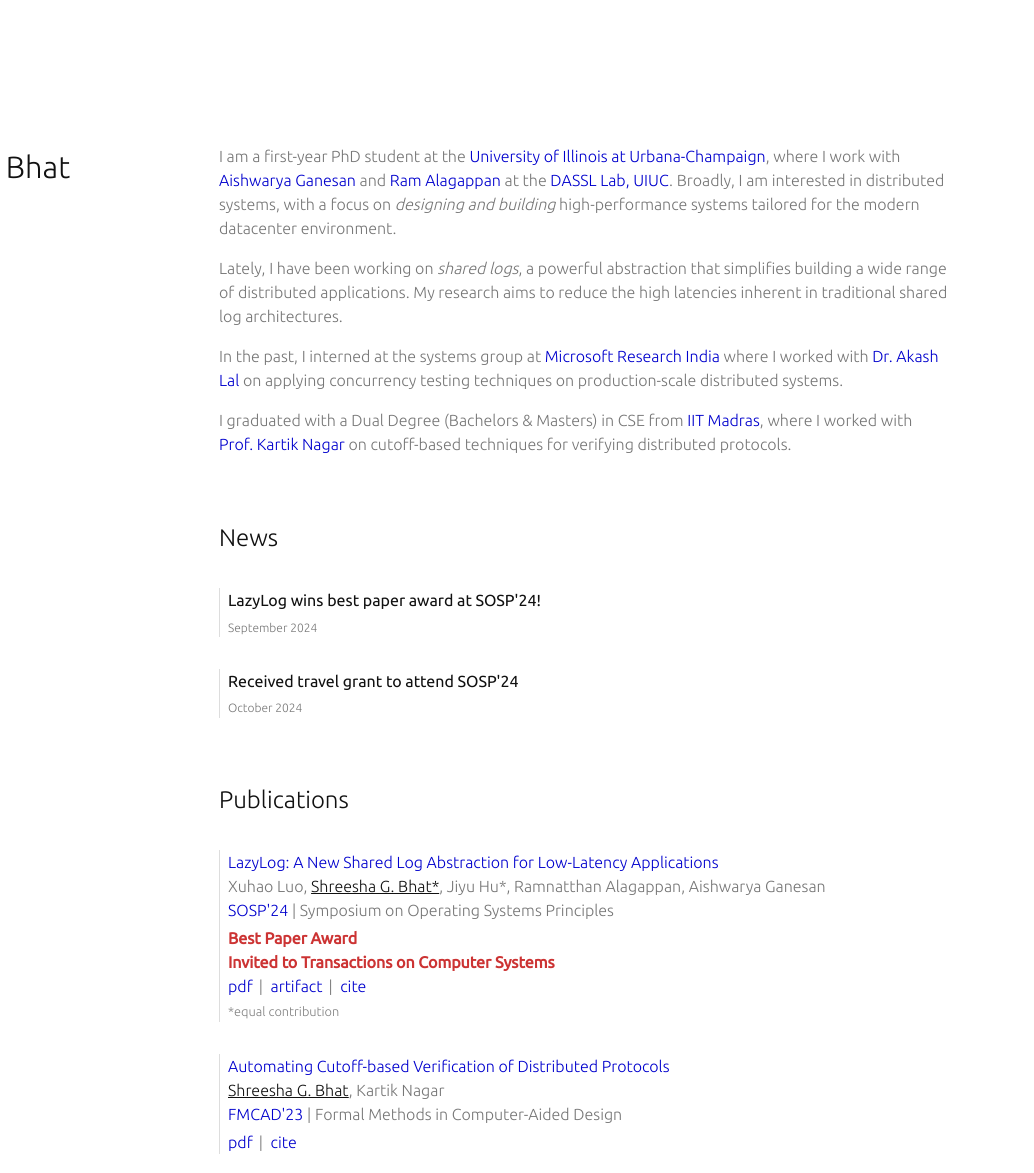
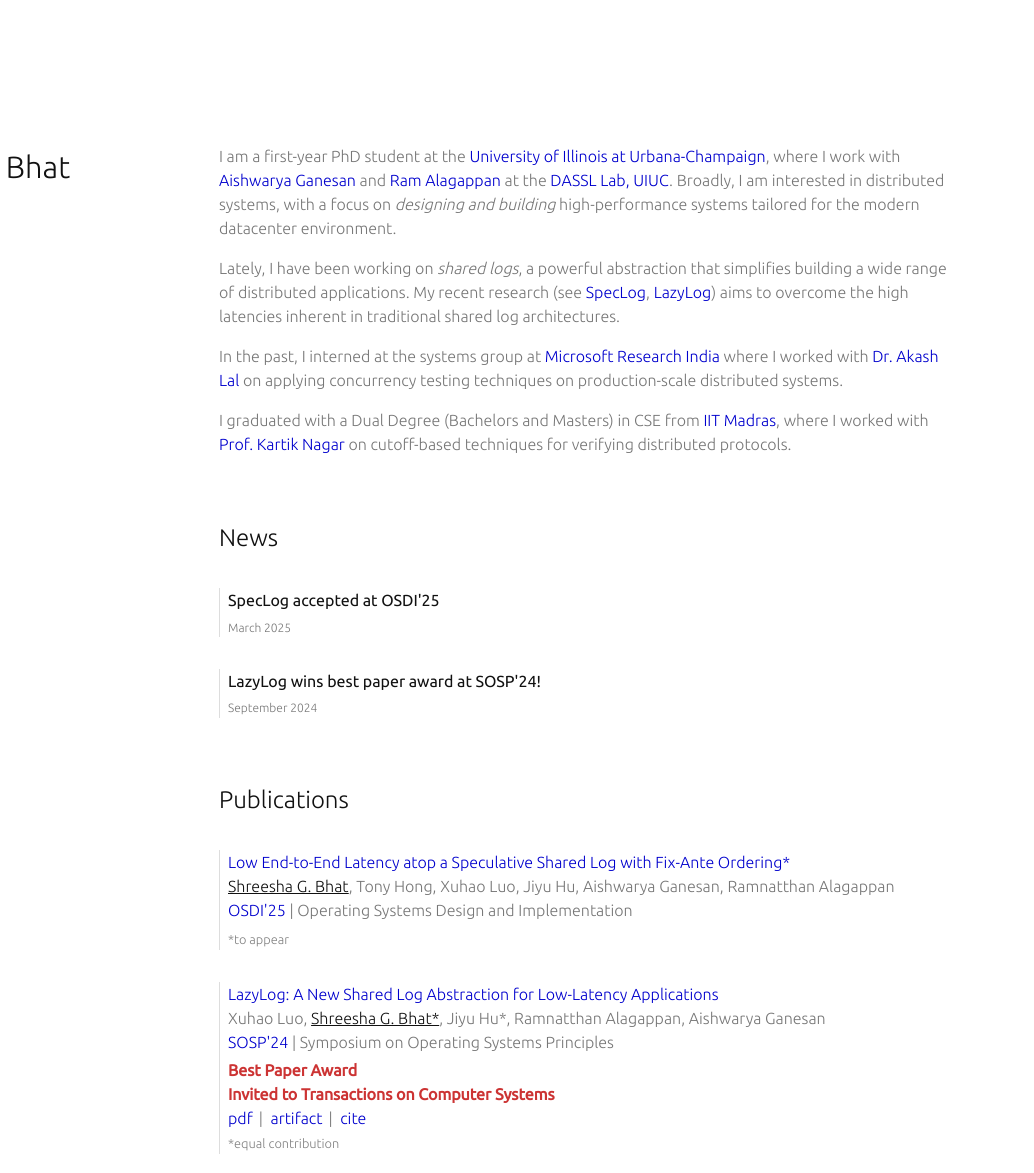
Before and after one commit to shreesha00/shreesha00.github.io, a plain HTML site: page index.html in a window 1280 px wide. Shown: the top 1173 px of the page, 246-1280 px from the left. Drawn offline with nearby package versions, Linux system fonts and the light colour scheme.

Commit message:
updated cv, added osdi

```diff
--- a/index.html
+++ b/index.html
@@ -42,12 +42,19 @@
             </div>
             <div class="col-md-8 pt-5 about">
                 <p>I am a first-year PhD student at the <a href="https://cs.illinois.edu/">University of Illinois at Urbana-Champaign</a>, where I work with <a href="https://aishwaryaganesan.github.io/">Aishwarya Ganesan</a> and <a href="https://ramalagappan.github.io/">Ram Alagappan</a> at the <a href="https://dassl-uiuc.github.io/">DASSL Lab, UIUC</a>. Broadly, I am interested in distributed systems, with a focus on <em>designing and building</em> high-performance systems tailored for the modern datacenter environment. </p>
-                <p>Lately, I have been working on <em>shared logs</em>, a powerful abstraction that simplifies building a wide range of distributed applications. My research aims to reduce the high latencies inherent in traditional shared log architectures.</p>
+                <p>Lately, I have been working on <em>shared logs</em>, a powerful abstraction that simplifies building a wide range of distributed applications. My recent research (see <a href="#speclog">SpecLog</a>, <a href="#lazylog">LazyLog</a>) aims to overcome the high latencies inherent in traditional shared log architectures.</p>
                 <p>In the past, I interned at the systems group at <a href="https://www.microsoft.com/en-us/research/lab/microsoft-research-india/">Microsoft Research India</a> where I worked with <a href="https://www.microsoft.com/en-us/research/people/akashl/">Dr. Akash Lal</a> on applying concurrency testing techniques on production-scale distributed systems. </p>
-                <p>I graduated with a Dual Degree (Bachelors &amp; Masters) in CSE from <a href="http://www.cse.iitm.ac.in/">IIT Madras</a>, where I worked with <a href="https://kartiknagar.github.io/">Prof. Kartik Nagar</a> on cutoff-based techniques for verifying distributed protocols.</p>
+                <p>I graduated with a Dual Degree (Bachelors and Masters) in CSE from <a href="http://www.cse.iitm.ac.in/">IIT Madras</a>, where I worked with <a href="https://kartiknagar.github.io/">Prof. Kartik Nagar</a> on cutoff-based techniques for verifying distributed protocols.</p>
 
                 <!-- News Section -->
                 <p class="header pt-5">News</p>
+
+                <div class="py-2">
+                    <div class="news-item my-2 pl-2">
+                        <span class="news-title">SpecLog accepted at OSDI'25</span>
+                        <span class="date">March 2025</span>
+                    </div>
+                </div>
 
                 <div class="py-2">
                     <div class="news-item my-2 pl-2">
@@ -56,16 +63,25 @@
                     </div>
                 </div>
 
-                <div class="py-2">
+                <!-- <div class="py-2">
                     <div class="news-item my-2 pl-2">
                     <span class="news-title">Received travel grant to attend SOSP'24</span>
                         <span class="date">October 2024</span>
                     </div>
-                </div>
+                </div> -->
 
 
                  <p class="header pt-5">Publications</p>
-                 <div class="py-2">
+                <div class="py-2" id="speclog">
+                    <p class="paper my-2 pl-2">
+                        <span class="papertitle">Low End-to-End Latency atop a Speculative Shared Log with Fix-Ante Ordering*</span><br>
+                        <span class="thisauthor">Shreesha G. Bhat</span>, Tony Hong, Xuhao Luo, Jiyu Hu, Aishwarya Ganesan, Ramnatthan Alagappan<br>
+                        <span class="conf"><a href="https://www.usenix.org/conference/osdi25">OSDI'25</a> | Operating Systems Design and Implementation</span><br>
+                        <span class="footnote">*to appear</span>
+                    </p>
+                </div>
+
+                 <div class="py-2" id="lazylog">
                     <p class="paper my-2 pl-2">
                         <span class="papertitle">LazyLog: A New Shared Log Abstraction for Low-Latency Applications</span><br>
                         Xuhao Luo, <span class="thisauthor">Shreesha G. Bhat*</span>, Jiyu Hu*, Ramnatthan Alagappan, Aishwarya Ganesan<br>
```
Also changed, not shown: 1 other file.
